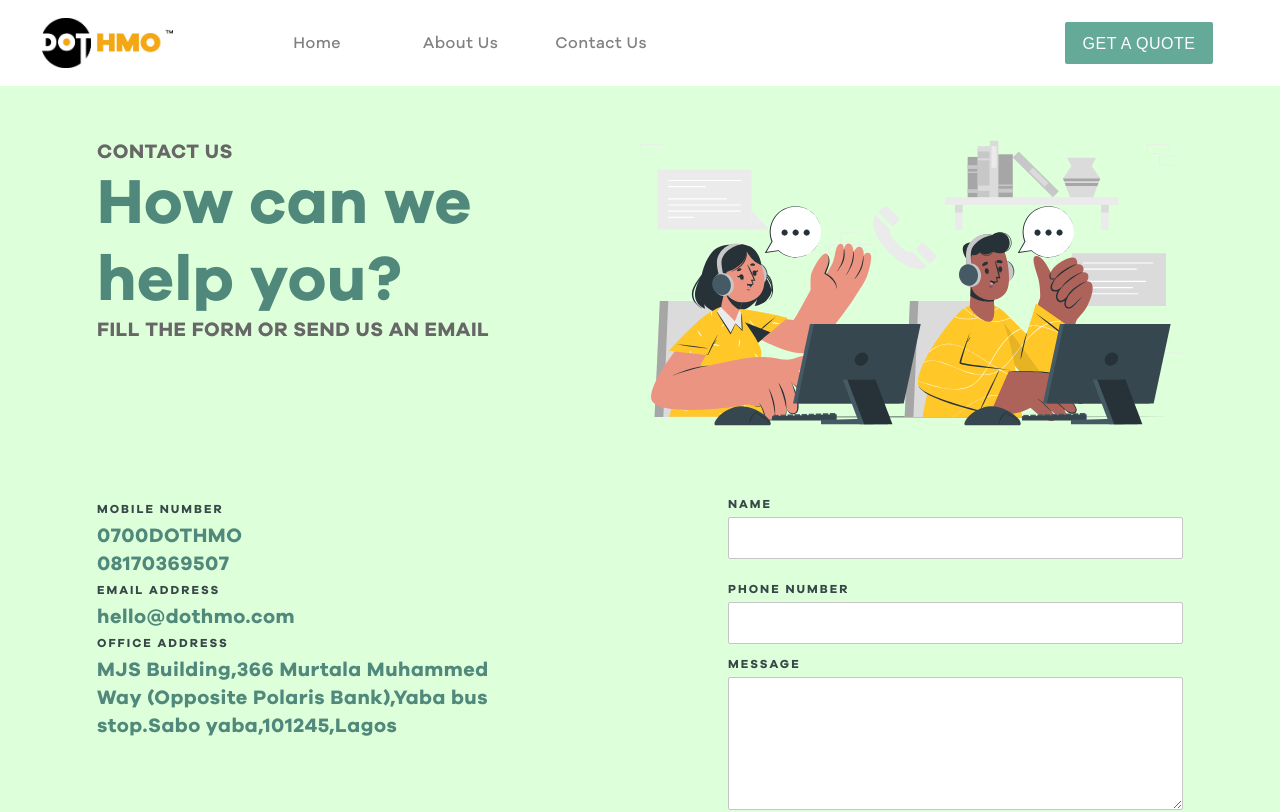
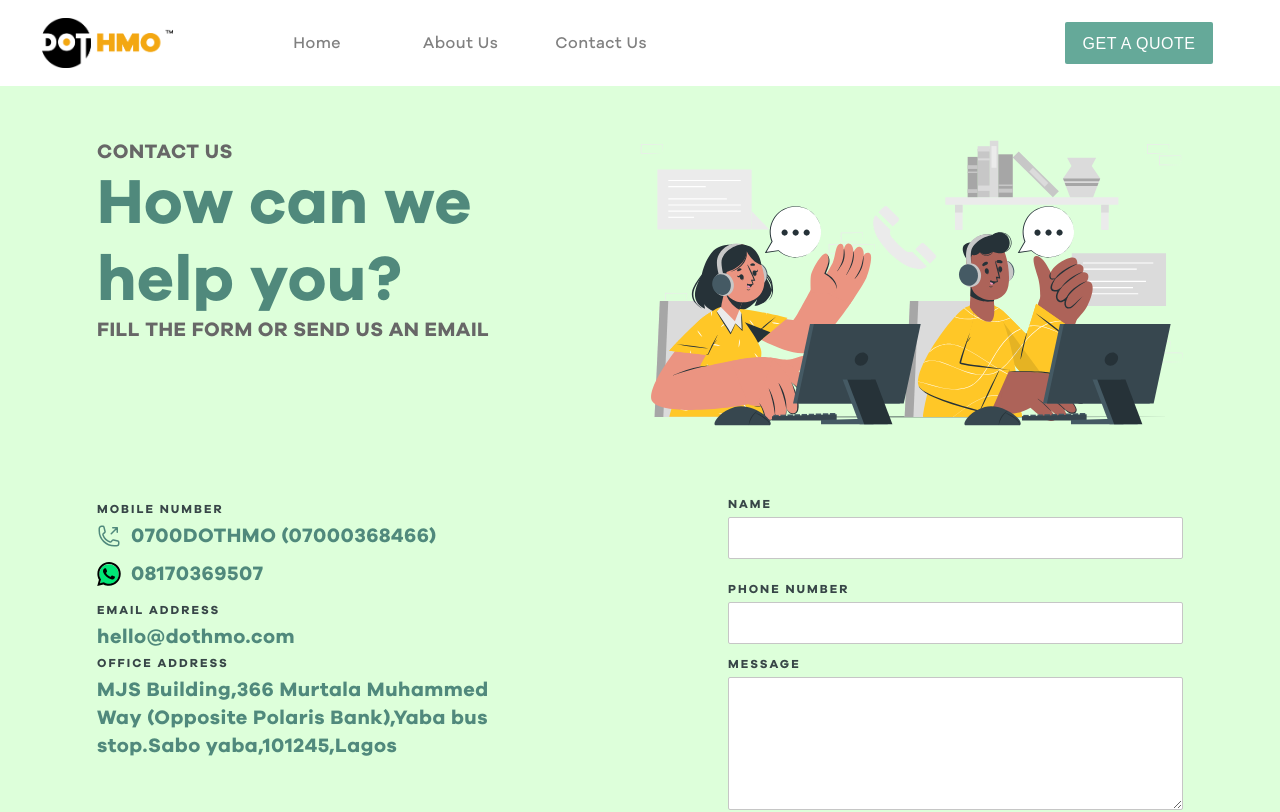
Before and after one commit to Thorlani/dotHMO-web-site, a Next.js app: page /contact in a window 1280 px wide. Shown: the top 812 px of the page. Built offline with nearby package versions, Linux system fonts and the light colour scheme; a web font is replaced by a local one.

Commit message:
edited the contact number and added a link to whatsapp

```diff
--- a/pages/contact.jsx
+++ b/pages/contact.jsx
@@ -1,92 +1,93 @@
-import styles from "../styles/contact.module.css"
-import Image from "next/image"
+import styles from "../styles/contact.module.css";
+import Image from "next/image";
 import { useState } from "react";
-import Axios from "axios"
-import styles2 from "../styles/submit.module.css"
+import Axios from "axios";
+import styles2 from "../styles/submit.module.css";
 import Link from "next/link";
 
-
 const Contact = () => {
-
-    const url = "https://dot-insure.herokuapp.com/contact-us"
+  const url = "https://dot-insure.herokuapp.com/contact-us";
   const [contactForm, setContactForm] = useState({
     name: "",
     phone: "",
-        message: ""
-    })
-    const [formErrors, setFormErrors] = useState({})
-    const [isSubmit, setIsSubmit] = useState(false)
+    message: "",
+  });
+  const [formErrors, setFormErrors] = useState({});
+  const [isSubmit, setIsSubmit] = useState(false);
 
   function handleChange() {
-        const {name, value, type, checked} = event.target
-        setContactForm(prevState => {
+    const { name, value, type, checked } = event.target;
+    setContactForm((prevState) => {
       return {
         ...prevState,
-                [name]: type === "checkbox" ? checked : value
-            }
-        })
+        [name]: type === "checkbox" ? checked : value,
+      };
+    });
   }
 
   function errorChecker(validate) {
     const error = {};
 
-        if(!validate.phone) {
-            error.phone = "Phone number is required"
+    if (!validate.phone) {
+      error.phone = "Phone number is required";
     } else if (validate.phone.length > 11) {
-            error.phone = "Phone number is above 11 digits"
+      error.phone = "Phone number is above 11 digits";
     } else if (validate.phone.length < 11) {
-            error.phone = "Phone number is below 11 digits"
+      error.phone = "Phone number is below 11 digits";
     }
-        return error
+    return error;
   }
 
   function handleSubmit(event) {
     event.preventDefault();
-        setIsSubmit(true)
+    setIsSubmit(true);
     setFormErrors(errorChecker(contactForm));
-        if(Object.keys(formErrors).length === 0 && isSubmit) {
+    if (Object.keys(formErrors).length === 0 && isSubmit) {
       Axios.post(url, {
         name: contactForm.name,
         phone: contactForm.phone,
-                message: contactForm.message
+        message: contactForm.message,
       })
-            .then(res => {
-                console.log("successfully sent")
-                setShowSuccess(true)
+        .then((res) => {
+          console.log("successfully sent");
+          setShowSuccess(true);
         })
-            .catch(err => {
-                console.log(err)
-            })
+        .catch((err) => {
+          console.log(err);
+        });
+    }
   }
 
-    }
-
-    const [showSuccess, setShowSuccess] = useState(false)
+  const [showSuccess, setShowSuccess] = useState(false);
 
   function close() {
-        setShowSuccess(false)
+    setShowSuccess(false);
   }
-
 
   return (
     <div className={styles.container}>
-            {
-                showSuccess
-                &&
+      {showSuccess && (
         <div className={styles2.backgound}>
           <div className={styles2.container}>
-                        <Image src="/lf20_cpjxufjf.json.svg" width="167" height="167" alt="Successful" />
+            <Image
+              src="/lf20_cpjxufjf.json.svg"
+              width="167"
+              height="167"
+              alt="Successful"
+            />
             <h3 className={styles2.title}>Request Sent</h3>
             <p className={styles2.paragraph}>Thank you for contacting us</p>
             <div className={styles2.hr}></div>
-                        <Link href='/'>
+            <Link href="/">
               <a>
-                                <button onClick={close} className={styles2.btn}>CLOSE</button>
+                <button onClick={close} className={styles2.btn}>
+                  CLOSE
+                </button>
               </a>
             </Link>
           </div>
         </div>
-            }
+      )}
       <div className={styles.heroSection}>
         <div className={styles.leftHeroSection}>
           <p className={styles.smallText}>contact us</p>
@@ -94,7 +95,12 @@ const Contact = () => {
           <p className={styles.smallTextt}>Fill the form or send us an email</p>
         </div>
         <div className={styles.rightHeroSection}>
-                    <Image src="/contactImage.svg" width="570" height="300" alt="Contact Us"/>
+          <Image
+            src="/contactImage.svg"
+            width="570"
+            height="300"
+            alt="Contact Us"
+          />
         </div>
       </div>
       <div className={styles.bodySection}>
@@ -102,8 +108,61 @@ const Contact = () => {
           <div>
             <span className={styles.span}>mobile number</span>
             <ul>
-                            <li className={styles.listItem}>0700DOTHMO</li>
-                            <li className={styles.listItem}>08170369507</li>
+              <li
+                style={{
+                  display: "flex",
+                  alignItems: "center",
+                  marginBottom: "10px",
+                }}
+                className={styles.listItem}
+              >
+                <svg
+                  xmlns="http://www.w3.org/2000/svg"
+                  fill="none"
+                  viewBox="0 0 24 24"
+                  strokeWidth={1.5}
+                  stroke="currentColor"
+                  style={{ width: "24", height: "24", cursor: "pointer" }}
+                >
+                  <path
+                    strokeLinecap="round"
+                    strokeLinejoin="round"
+                    d="M20.25 3.75v4.5m0-4.5h-4.5m4.5 0l-6 6m3 12c-8.284 0-15-6.716-15-15V4.5A2.25 2.25 0 014.5 2.25h1.372c.516 0 .966.351 1.091.852l1.106 4.423c.11.44-.054.902-.417 1.173l-1.293.97a1.062 1.062 0 00-.38 1.21 12.035 12.035 0 007.143 7.143c.441.162.928-.004 1.21-.38l.97-1.293a1.125 1.125 0 011.173-.417l4.423 1.106c.5.125.852.575.852 1.091V19.5a2.25 2.25 0 01-2.25 2.25h-2.25z"
+                  />
+                </svg>
+
+                <span style={{ marginLeft: "10px" }}>
+                  0700DOTHMO (07000368466)
+                </span>
+              </li>
+              <li
+                style={{
+                  display: "flex",
+                  alignItems: "center",
+                  marginBottom: "10px",
+                }}
+                className={styles.listItem}
+              >
+                <Link
+                  href={
+                    "https://wa.me/08170369507?text=Hello%20%F0%9F%91%8B%20%2C%20I%20am%20messaging%20you%20from%20the%20DOTHMO%20website.%20My%20name%20is%20"
+                  }
+                >
+                  <Image
+                    src="/whatsapp.svg"
+                    width={24}
+                    height={24}
+                    style={{ cursor: "pointer" }}
+                  />
+                </Link>
+                <Link
+                  href={
+                    "https://wa.me/08170369507?text=Hello%20%F0%9F%91%8B%20%2C%20I%20am%20messaging%20you%20from%20the%20DOTHMO%20website.%20My%20name%20is%20"
+                  }
+                >
+                  <span style={{ marginLeft: "10px" }}>08170369507</span>
+                </Link>
+              </li>
             </ul>
           </div>
           <div>
@@ -115,7 +174,10 @@ const Contact = () => {
           <div>
             <span className={styles.span}>office Address</span>
             <ul>
-                            <li className={styles.listItem}>MJS Building,366 Murtala Muhammed Way (Opposite Polaris Bank),Yaba bus stop.Sabo yaba,101245,Lagos</li>
+              <li className={styles.listItem}>
+                MJS Building,366 Murtala Muhammed Way (Opposite Polaris
+                Bank),Yaba bus stop.Sabo yaba,101245,Lagos
+              </li>
             </ul>
           </div>
         </div>
@@ -123,7 +185,9 @@ const Contact = () => {
           <form className={styles.form} onSubmit={handleSubmit}>
             <div>
               <div className={styles.flex}>
-                                <label className={styles.label} htmlFor="Name">Name</label>
+                <label className={styles.label} htmlFor="Name">
+                  Name
+                </label>
                 <input
                   type="text"
                   name="name"
@@ -133,7 +197,9 @@ const Contact = () => {
                 />
               </div>
               <div className={styles.flex}>
-                                <label className={styles.label} htmlFor="phoneNumber">phone number</label>
+                <label className={styles.label} htmlFor="phoneNumber">
+                  phone number
+                </label>
                 <input
                   type="number"
                   name="phone"
@@ -144,7 +210,9 @@ const Contact = () => {
                 <p className={styles.errorMessage}>{formErrors.phone}</p>
               </div>
               <div className={styles.flex}>
-                                <label className={styles.label} htmlFor="message">message</label>
+                <label className={styles.label} htmlFor="message">
+                  message
+                </label>
                 <textarea
                   type="text"
                   name="message"
@@ -153,13 +221,15 @@ const Contact = () => {
                   value={contactForm.message}
                 />
               </div>
-                            <button className={styles.btn} type="submit">Submit</button>
+              <button className={styles.btn} type="submit">
+                Submit
+              </button>
             </div>
           </form>
         </div>
       </div>
     </div>
   );
-}
+};
 
 export default Contact;
```
Also changed, not shown: public/whatsapp.svg (added). Lines whose indentation alone changed are shown as unchanged.
